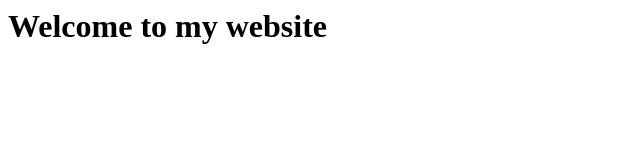
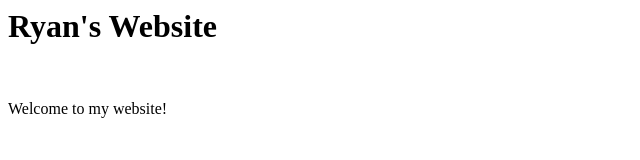
Before and after one commit to meyerschaal/RyanJRasmussen.github.io, a plain HTML site: page index.html in a window 1280 px wide. Shown: the whole page, without its empty margins (0-640 px from the left). Drawn offline with Linux system fonts and the light colour scheme.

Commit message:
Adding some new text

```diff
--- a/index.html
+++ b/index.html
@@ -1 +1,10 @@
-<h1> Welcome to my website</h1>
+<html>
+    <head>
+        <title>Ryan's Website</title>
+    </head>
+    <body>
+        <h1>Ryan's Website</h1>
+        <br>
+        <p>Welcome to my website!</p>
+    </body>
+</html>
```
